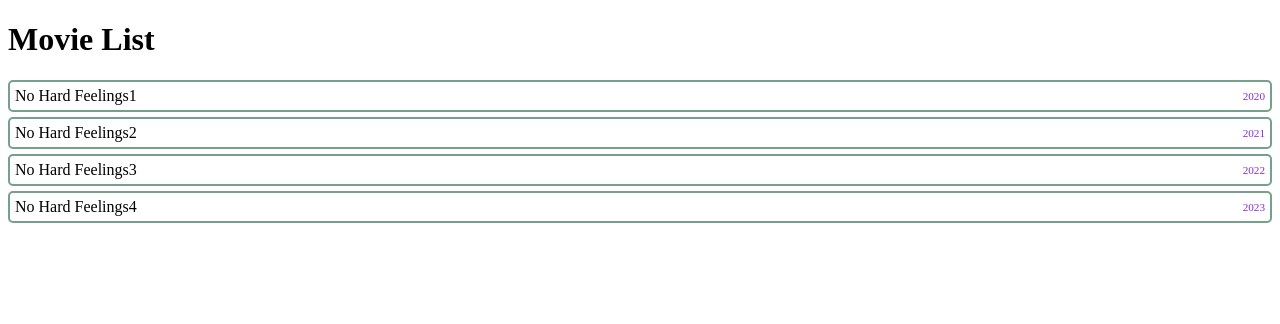
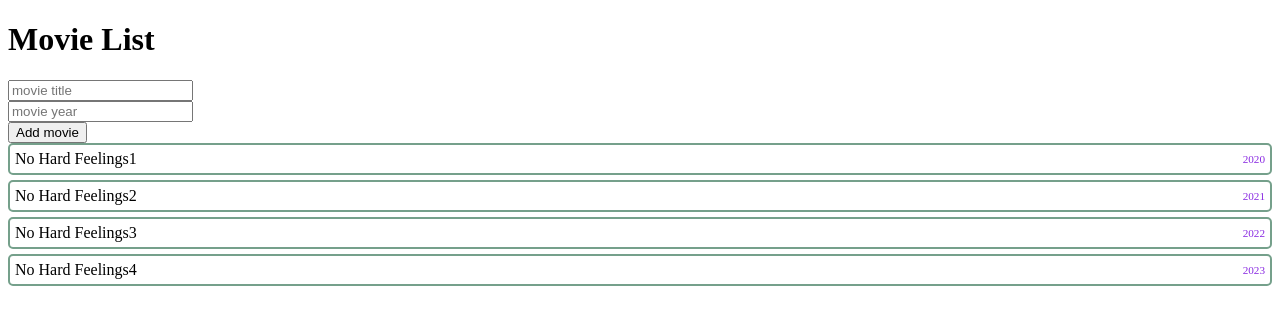
Before and after one commit to Gdansklol/easy-react-01, a React (Create React App) app: page / in a window 1280 px wide. Shown: the top 324 px of the page. Built offline with nearby package versions, Linux system fonts and the light colour scheme.

Commit message:
12 Creating a movie list addition form 1

```diff
--- a/src/App.js
+++ b/src/App.js
@@ -1,28 +1,64 @@
-// 10/30
+//*** / 12/30
+// Creating a movie list addition form 1
 
-import React from 'react';
+import React,{useState, useEffect} from 'react';
 import Movie from './components/Movie';
 
 function App() {
-  const movies = [
+  const [movieTitle, setMovieTitle] =useState('');
+  const [movieYear, setMovieYear] =useState('');
+  const [movies, setMovies] = useState([
     {title: 'No Hard Feelings1', year:2020},
     {title: 'No Hard Feelings2', year:2021},
     {title: 'No Hard Feelings3', year:2022},
     {title: 'No Hard Feelings4', year:2023},
-  ];
+  ]);
+
+  useEffect(()=>{
+    console.log('rendering for state change')
+  });
 
    const renderMovies = movies.map(movie => {
       return (
         <Movie movie={movie} key={movie.title}/>
-      )
-   })
+      );
+   });
 
+   const addMovie = (event) => {
+    event.preventDefault();
+    // console.log(movieTitle, movieYear);
+
+    setMovies([
+      ...movies,{
+      title: movieTitle,
+      year:  movieYear,
+    }])
+
+    // movies.push({
+    //   title: movieTitle,
+    //   year: movieYear,
+    // })
+   };
 
   return (
     <div className='App'>
       <h1>Movie List </h1>
+      <form onSubmit={addMovie}>
+        <input
+        type='text'
+        value={movieTitle}
+        placeholder='movie title'
+        onChange={e=>setMovieTitle(e.target.value)}/>
+        <br/>
+        <input
+        type='text'
+        value={movieYear}
+        placeholder='movie year'
+        onChange={e=>setMovieYear(e.target.value)}/>
+        <br/>
+        <button type='submit'>Add movie</button>
+      </form>
       {renderMovies}
-
     </div>
   )
 }
```
Also changed, not shown: 1 other file (tests, documents, lock files or other folders).
